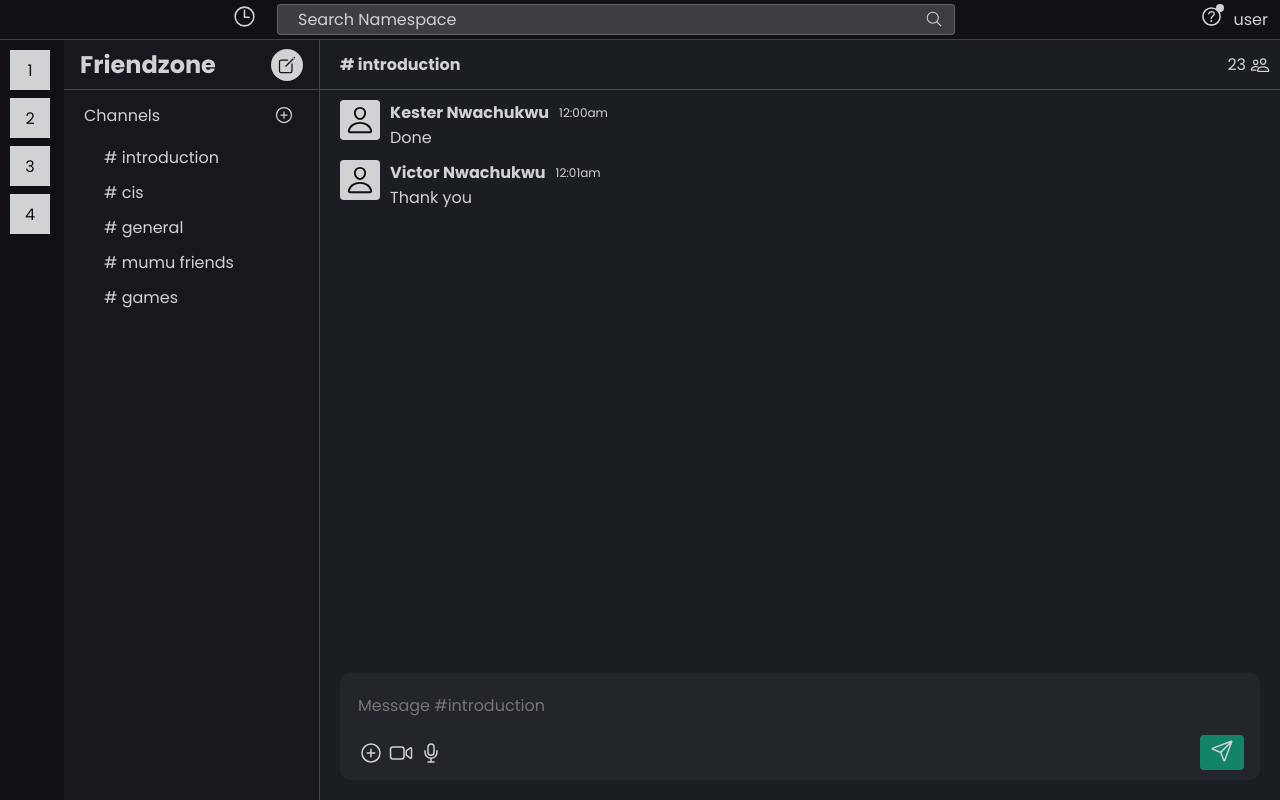
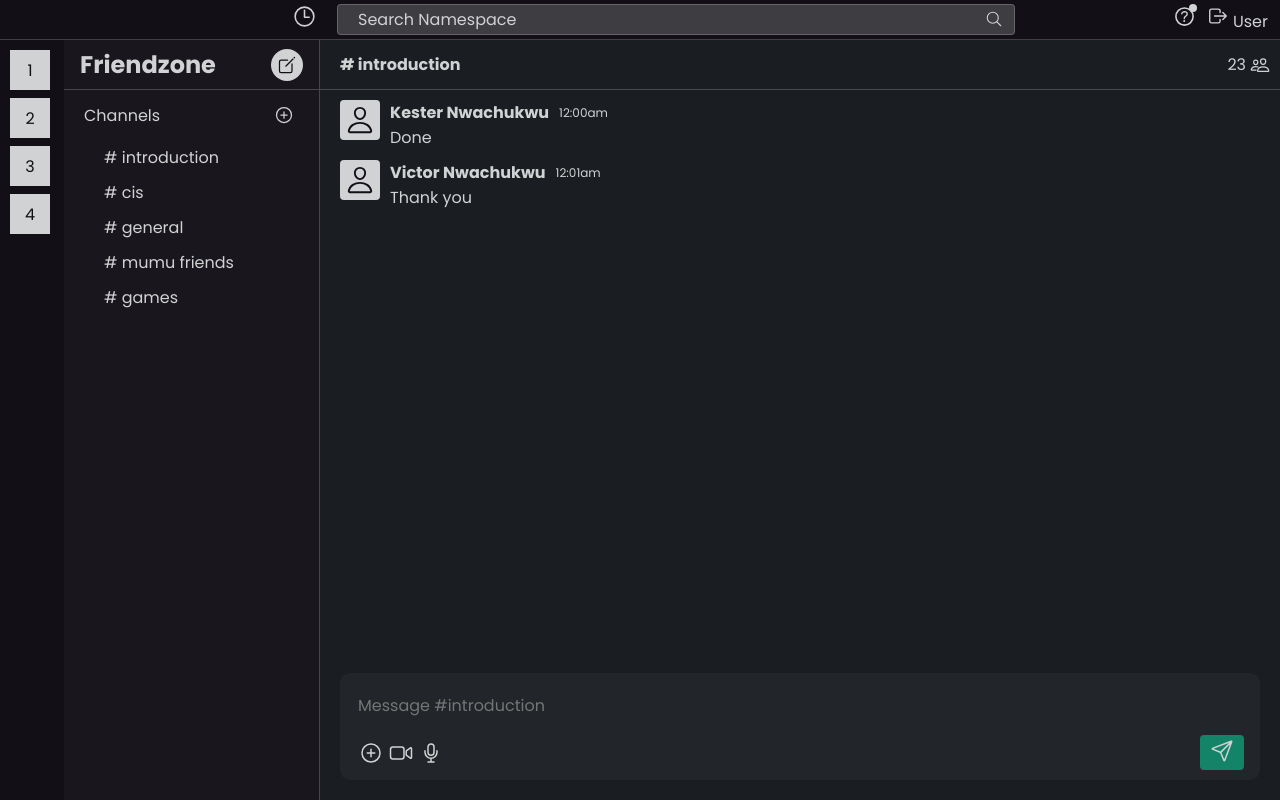
Before and after one commit to nwaguvictor/slack-clone, a website: page src/public/index.html in a window 1280 px wide. Drawn offline with nearby package versions, Linux system fonts and the light colour scheme; no server answers.

Commit message:
feat: added the logout icon btn

```diff
--- a/src/public/index.html
+++ b/src/public/index.html
@@ -26,7 +26,10 @@
       <div class="header__help">
         <ion-icon name="help-circle-outline" class="help__icon"></ion-icon>
       </div>
-      <div class="header__user">user</div>
+      <div class="header__user">
+        <ion-icon name="log-out-outline" class="header__logout"></ion-icon>
+        <span>User</span>
+      </div>
     </div>
     <section class="content">
       <section class="sidenav">
--- a/src/public/style.css
+++ b/src/public/style.css
@@ -37,7 +37,7 @@ body {
 }
 
 .header__history {
-  margin-left: 22rem;
+  margin-left: 28rem;
 }
 .history__icon,
 .help__icon {
@@ -108,7 +108,12 @@ body {
 }
 
 .header__user {
-  /* align-self: stretch; */
+  align-self: center;
+}
+
+.header__logout {
+  cursor: pointer;
+  font-size: 2.2rem;
 }
 
 /* Content Section */
```
